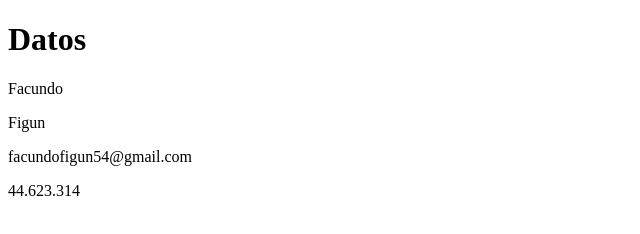
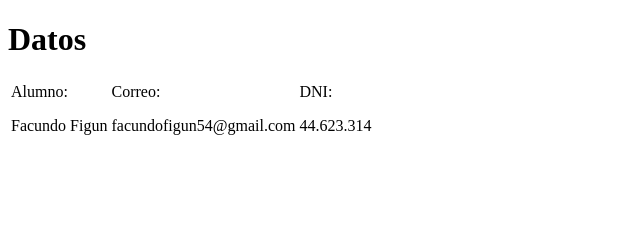
Before and after one commit to FacundoFigun/FigunFacundo, a plain HTML site: page index.html in a window 1280 px wide. Shown: the whole page, without its empty margins (0-640 px from the left). Drawn offline with Linux system fonts and the light colour scheme.

Commit message:
index.html

```diff
--- a/index.html
+++ b/index.html
@@ -7,10 +7,14 @@
 </head>
 <body>
     <h1>Datos</h1>
-    <p>Facundo</p>
-    <p>Figun</p>
-    <p>facundofigun54@gmail.com</p>
-    <p>44.623.314</p>
+
+    <table>
+        <tr>
+            <td>Alumno: <p>Facundo Figun</p></td>
+            <td>Correo: <p>facundofigun54@gmail.com</p></td>
+            <td>DNI: <p>44.623.314</p></td>
+        </tr>
+    </table>
 
 </body>
 </html>
```
